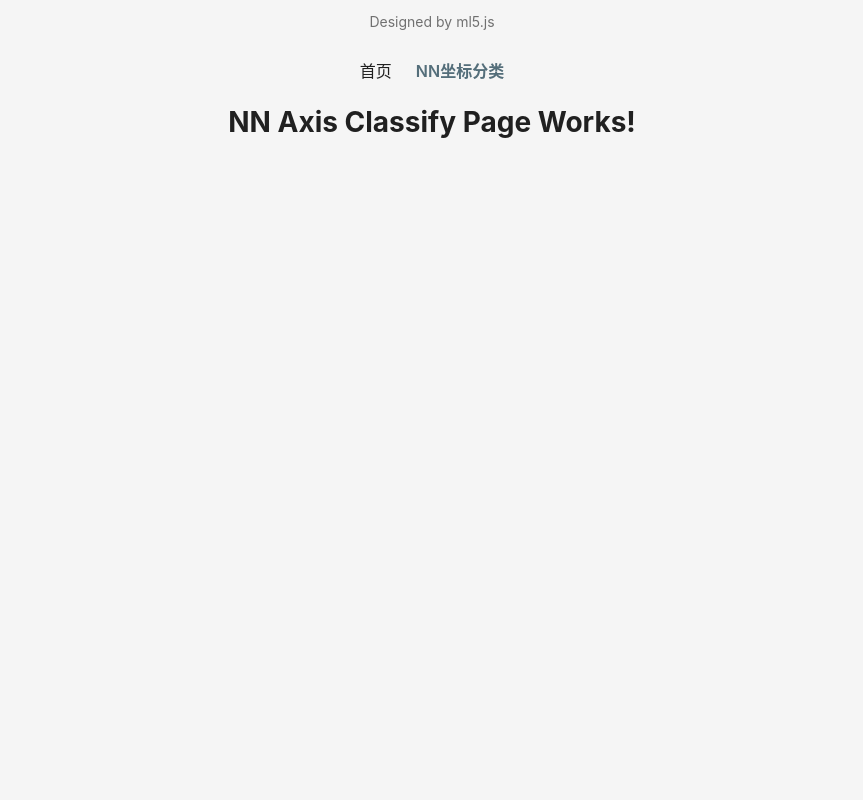
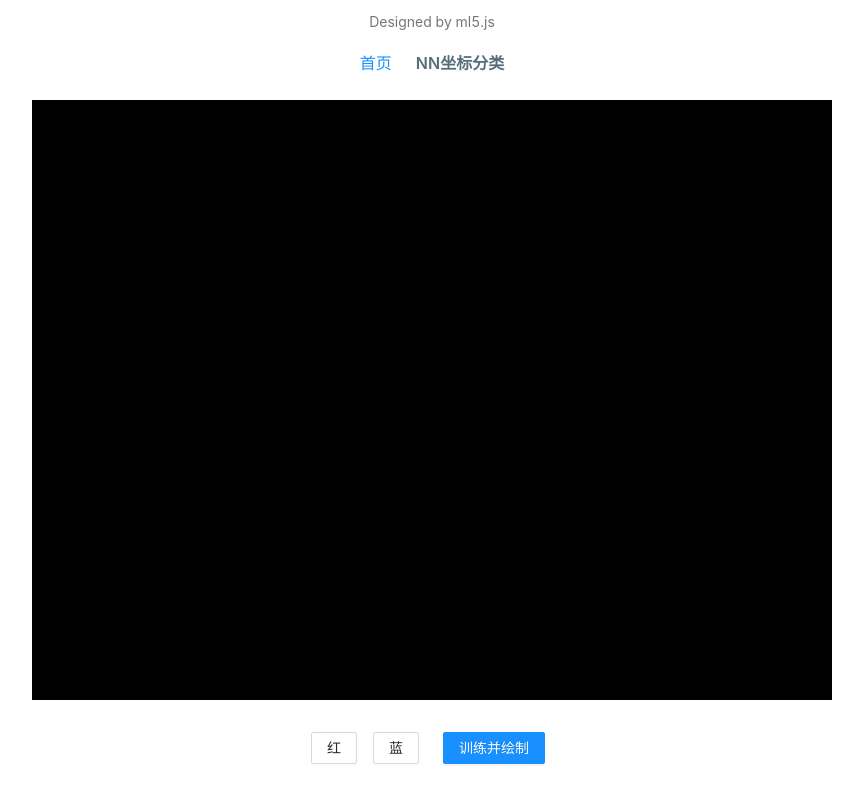
Before and after one commit to AerospaceXu/artistic-machine-learning, a Vue app: page /#/nn-axis-classify in a window 1280 px wide. Shown: the whole page, without its empty margins (208-1071 px from the left). Built offline with nearby package versions, Linux system fonts and the light colour scheme.

Commit message:
feat: Binding p5 and vue.

```diff
--- a/package.json
+++ b/package.json
@@ -1,12 +1,14 @@
 {
   "name": "artistic-machine-learning",
   "version": "0.0.0",
+  "license": "MIT",
   "scripts": {
     "dev": "vite",
     "build": "vite build",
     "lint": "./node_modules/.bin/prettier --write 'src/**'"
   },
   "dependencies": {
+    "ant-design-vue": "^2.0.0-rc.2",
     "ml5": "^0.6.0",
     "p5": "^1.1.9",
     "vue": "^3.0.2",
--- /dev/null
+++ b/src/services/NNAxisClassifyService.ts
@@ -0,0 +1,67 @@
+import { Ref, ref } from 'vue';
+import P5 from 'p5';
+
+interface ClickAxis {
+  x: number;
+  y: number;
+}
+
+export default class NNAxisClassifyService {
+  private static instance: NNAxisClassifyService;
+
+  p5Ref: Ref<HTMLDivElement | null>;
+  buttonType: 'blue' | 'red' = 'red';
+  records: {
+    blue: ClickAxis[];
+    red: ClickAxis[];
+  } = { blue: [], red: [] };
+
+  private constructor() {
+    this.p5Ref = ref(null);
+  }
+
+  public static getInstance() {
+    if (!NNAxisClassifyService.instance) {
+      NNAxisClassifyService.instance = new NNAxisClassifyService();
+    }
+    return NNAxisClassifyService.instance;
+  }
+
+  sketch() {
+    return (p: P5) => {
+      const radius = 15;
+      p.setup = () => {
+        p.createCanvas(800, 600);
+        p.background(0);
+      };
+      p.draw = () => {
+        p.background(0);
+        p.fill('red');
+        this.records.red.forEach((record) => {
+          p.ellipse(record.x, record.y, radius, radius);
+        });
+        p.fill('blue');
+        this.records.blue.forEach((record) => {
+          p.ellipse(record.x, record.y, radius, radius);
+        });
+      };
+      p.mouseClicked = () => {
+        this.records[this.buttonType].push({
+          x: p.mouseX,
+          y: p.mouseY,
+        });
+      };
+    };
+  }
+
+  initSketch() {
+    const p5r = this.p5Ref.value;
+    if (p5r) {
+      new P5(this.sketch(), p5r);
+    }
+  }
+
+  toggleButtonType(type: 'blue' | 'red') {
+    this.buttonType = type;
+  }
+}
--- a/src/styles/initialization.scss
+++ b/src/styles/initialization.scss
@@ -10,7 +10,7 @@
 }
 
 body {
-  background: #F5F5F5;
+  background: #f5f5f5;
   font-size: 14px;
   line-height: 1.572;
   color: rgba(0, 0, 0, 0.87);
@@ -28,6 +28,10 @@ a {
   display: block;
   color: inherit;
   text-decoration: none;
+
+  &:visited {
+    color: inherit;
+  }
 }
 
 ul > li {
--- a/src/views/NNAxisClassify.vue
+++ b/src/views/NNAxisClassify.vue
@@ -1,16 +1,58 @@
 <template>
-  <h1>NN Axis Classify Page Works!</h1>
+  <div class="wrapper">
+    <div class="p5-board" ref="p5Ref" />
+    <div class="buttons center">
+      <a-button @click="toggleButtonType('red')">红</a-button>
+      <a-button @click="toggleButtonType('blue')">蓝</a-button>
+      <a-button type="primary">训练并绘制</a-button>
+    </div>
+  </div>
 </template>
 
 <script lang="ts">
-import { defineComponent } from 'vue';
+import { defineComponent, onMounted } from 'vue';
+
+import NNAxisClassifyService from '../services/NNAxisClassifyService';
 
 export default defineComponent({
   name: 'NNAxisClassify',
   setup() {
-    return {};
+    const nnAxisClassifyService = NNAxisClassifyService.getInstance();
+    const { p5Ref } = nnAxisClassifyService;
+
+    onMounted(() => nnAxisClassifyService.initSketch());
+
+    const toggleButtonType = (type: 'blue' | 'red') => {
+      nnAxisClassifyService.toggleButtonType(type);
+    };
+    return {
+      p5Ref,
+      toggleButtonType,
+    };
   },
 });
 </script>
 
-<style scoped lang="scss"></style>
+<style scoped lang="scss">
+.wrapper {
+  width: 100%;
+
+  > .p5-board {
+    display: flex;
+    justify-content: center;
+    align-items: center;
+  }
+
+  > .buttons {
+    margin-top: 32px;
+
+    > button {
+      margin: 0 8px;
+
+      &:last-child {
+        margin: 0 16px;
+      }
+    }
+  }
+}
+</style>
--- a/tsconfig.json
+++ b/tsconfig.json
@@ -4,7 +4,8 @@
     "module": "esnext",
     "strict": true,
     "jsx": "preserve",
-    "moduleResolution": "node"
+    "moduleResolution": "node",
+    "allowSyntheticDefaultImports": true
   },
   "include": [
     "src/**/*.ts",
```
Also changed, not shown: src/main.ts (+6 -1 lines), 1 other file (tests, documents, lock files or other folders).
